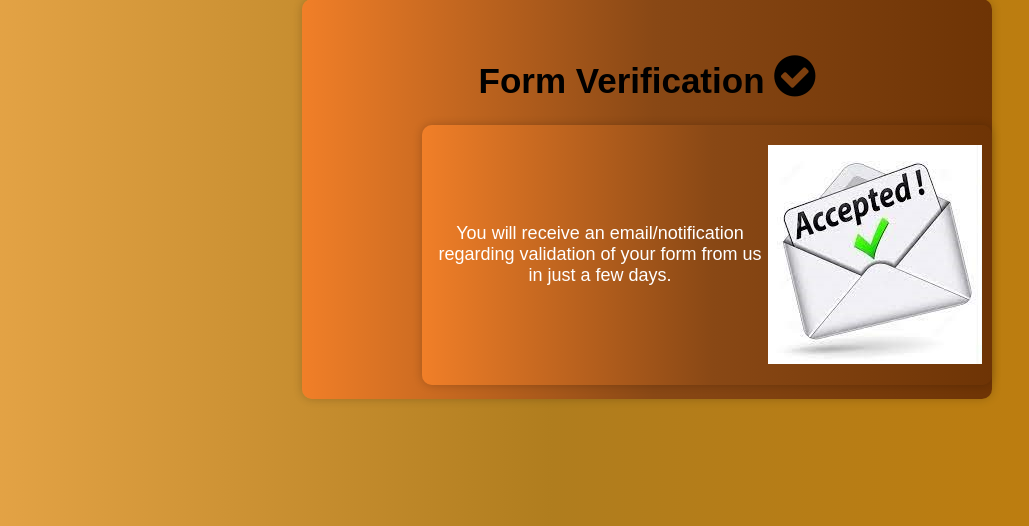
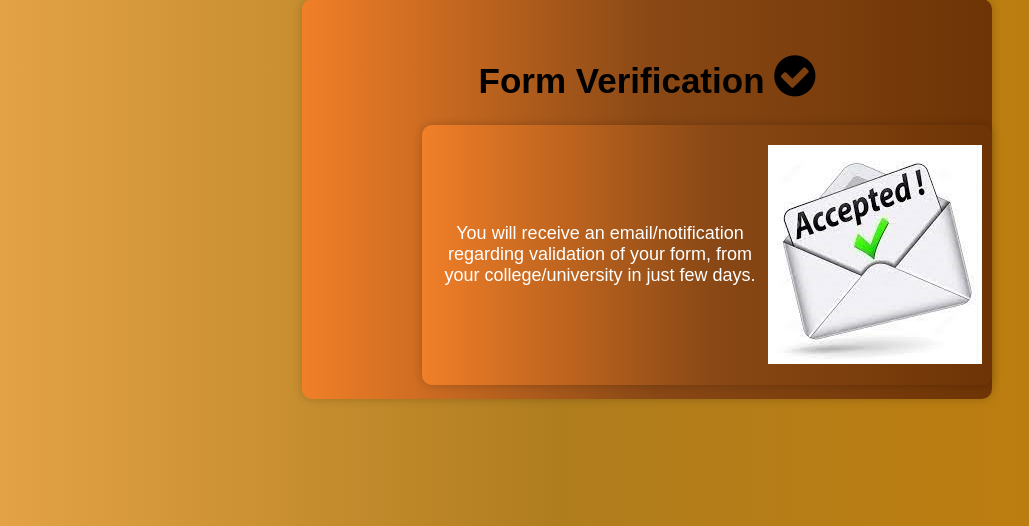
Before and after one commit to Puru-G/SIH, a Flask app: template website/templates/under_process.html in a window 1280 px wide. Shown: the part 189-715 px from the top of the page, without its empty margins (100-1129 px from the left). Run offline with Flask 3, Linux system fonts and the light colour scheme; the template is opened without the code that fills it, so the values that code supplies are empty.

Commit message:
changes with quazi

```diff
--- a/website/auth.py
+++ b/website/auth.py
@@ -121,7 +121,7 @@ def contact():
 
 
             mail=Mail(app)
-            msg=Message(subject="CONGRATULATIONS It WORKS!!!!!!",sender='phoenix.12456789@gmail.com',recipients=['rohan111bhargava@gmail.com'])
+            msg=Message(subject=name+" "+"Scholarship Verification",sender='phoenix.12456789@gmail.com',recipients=[college_mail])
             application_body = "Name : "+name+"\n"+"Gender : "+gender+"\n"+"DOB : "+str(dob)+"\n"+"Gmail : "+email+"\n"+"Phone : "+phone+"\n"+"College : "+college_mail+"\n"+"EnormentNo: "+eno+"\n"+"Semester: "+sem+"\n"+"State : "+state+"\n"+"City : "+city+"\n"+"Aadhar Card Number : "+aadhar
             msg.body = application_body + "\n\n"+"Once verification is completed send below code to Student."+"\n\n"+"Code : "+unique_code
 
--- a/website/templates/home.html
+++ b/website/templates/home.html
@@ -97,7 +97,7 @@
                     <h2> 12 Pass out Students</h2>
                     <p>Scholarships after 12th play a crucial role in supporting the higher education of students coming from economically weaker backgrounds. The moment students get their class 12 results, it gives a sign of relief to both the students and their parents. Of course, class 12 is considered to be the turning point in the career for every individual.
                     </p>
-                    <a href="/login" class="gradient-btn">Get Started</a>
+                    <a href="/search" class="gradient-btn">Apply Now</a>
                 </div>
                 <img src="{{url_for('static',filename='12th.jpg')}}" alt="our_dream_image">
             </div>
@@ -109,7 +109,7 @@
                     <p>
                         Scholarships for medical students can be highly competitive due to the significant cost of medical education. However, numerous scholarships and financial aid options are available to help aspiring medical professionals pursue their studies.
                     </p>
-                    <a href="/login" class="gradient-btn">Get Started</a>
+                    <a href="/search" class="gradient-btn">Apply Now</a>
                 </div>
 
             </div>
@@ -121,7 +121,7 @@
                     <p>
                         Post-matric scholarships are financial aid programs designed to support students pursuing education after completing their matriculation (usually 10th standard or equivalent) or higher secondary education (12th standard or equivalent). These scholarships are typically available at the college or university level and are meant to help students cover the cost of tuition, books, accommodation, and other educational expenses
                     </p>
-                    <a href="/login.html" class="gradient-btn">Get Started</a>
+                    <a href="/search" class="gradient-btn">Apply Now</a>
                 </div>
                 <img src="{{url_for('static',filename='10th.jpg')}}" alt="our_dream_image">
             </div>
--- a/website/templates/under_process.html
+++ b/website/templates/under_process.html
@@ -98,7 +98,7 @@
 
         </div>
         <div class="container2">
-            <p>You will receive an email/notification regarding validation of your form from us in just a few days.</p>
+            <p>You will receive an email/notification regarding validation of your form, from your college/university in just few days.</p>
             <img src="{{url_for('static',filename='Inbox.jpg')}}" alt="">
 
         </div>
```
Also changed, not shown: website/templates/scholarship.html (+4 -4 lines), website/database.db.
